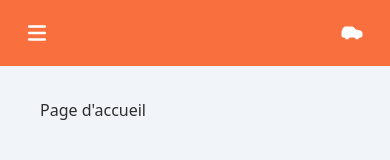
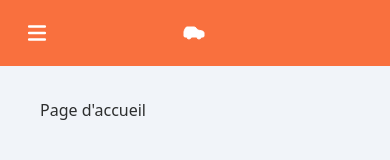
Before and after one commit to fayrtrick/car-manager, a React (Vite) app: page / in a window 390 px wide. Shown: the top 160 px of the page. Built offline with nearby package versions, Linux system fonts and the light colour scheme.

Commit message:
Modification du logo

```diff
--- a/src/components/Layout/TopBar.tsx
+++ b/src/components/Layout/TopBar.tsx
@@ -2,14 +2,14 @@ import { HiMenu } from "react-icons/hi";
 
 export function TopBar() {
   return (
-    <div className="w-full py-2 px-3 flex justify-between items-center bg-primary-400 drawer-button lg:hidden border-0">
+    <div className="w-full py-2 px-3 flex justify-between items-center bg-primary-400 drawer-button lg:hidden border-0 relative">
       <label
         htmlFor="sidebar"
         className="hover:text-primary-100 duration-100 p-3 cursor-pointer text-white"
       >
         <HiMenu size={26} />
       </label>
-      <button className="p-3 text-white">
+      <button className="p-3 text-white absolute left-1/2 -translate-x-1/2">
         <svg xmlns="http://www.w3.org/2000/svg" width="26" height="26" viewBox="0 0 26 26" fill="currentColor"
              stroke="currentColor" strokeLinecap="round" strokeLinejoin="round"
              className="lucide lucide-car">
```
